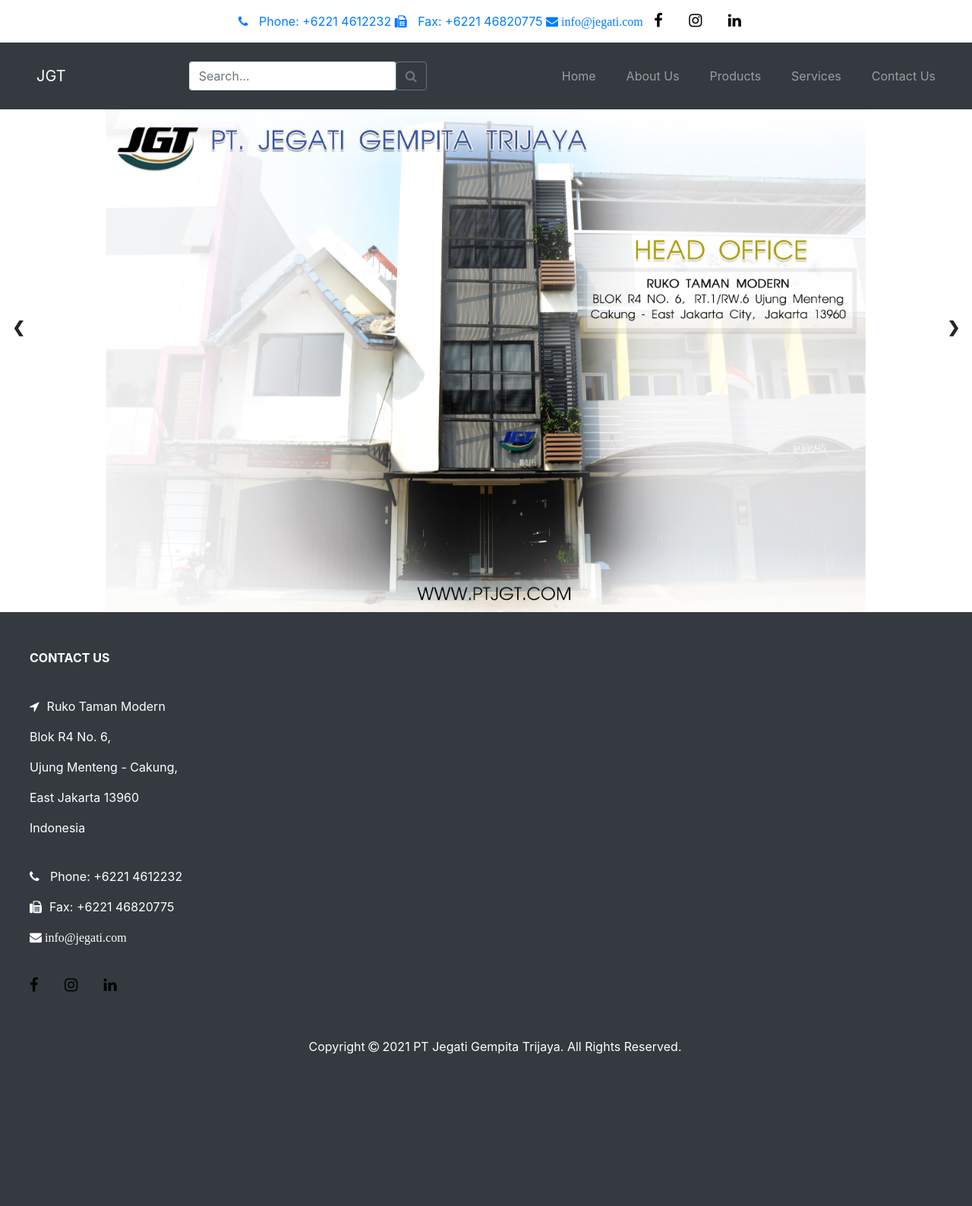
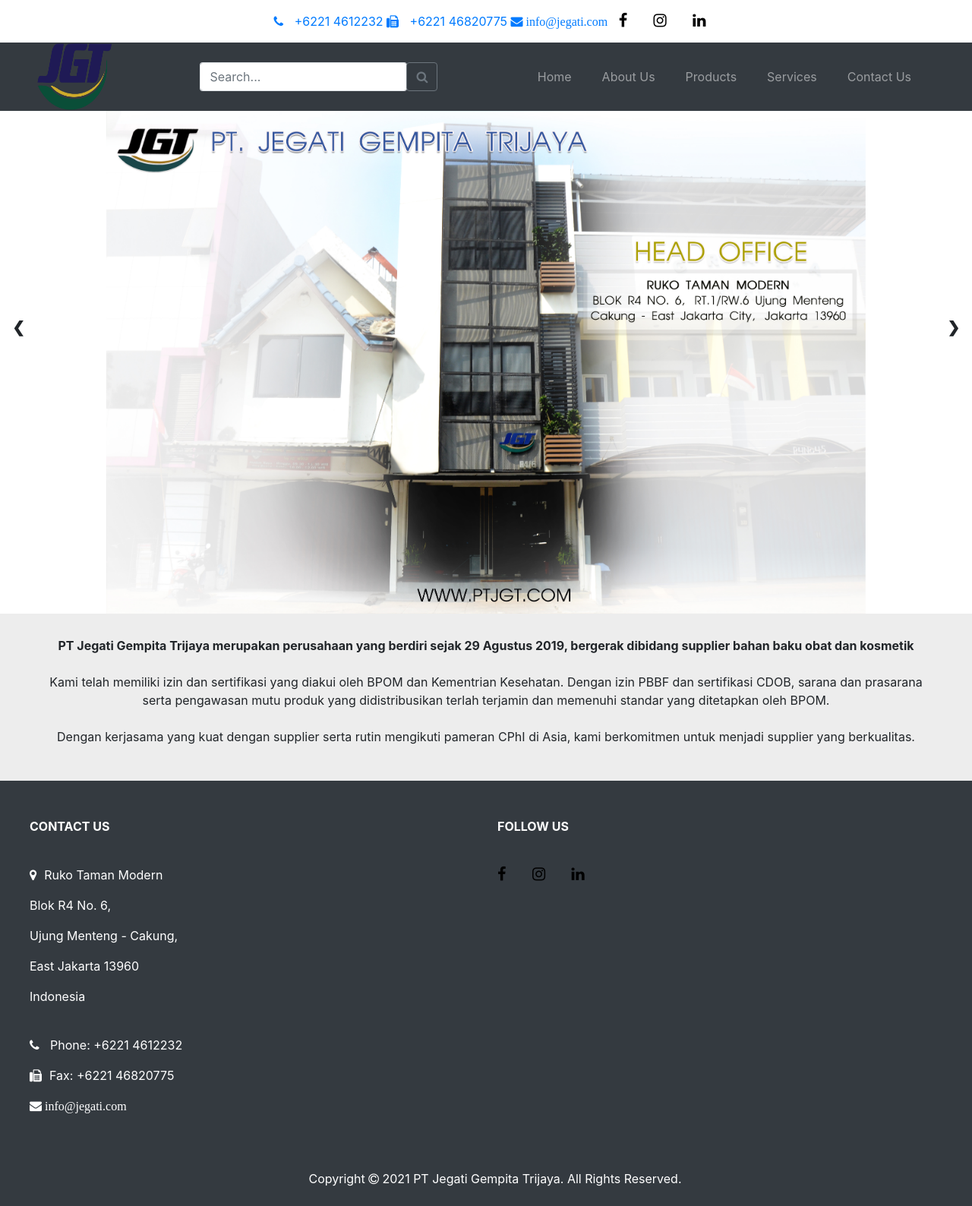
Before and after one commit to jennitirok/jegati-website, a Flask app: page / in a window 1280 px wide. Shown: the whole page at 76% size. Before the commit the page ends 1388 px from the top, so only its background shows below. Run offline with Flask 2, Linux system fonts and the light colour scheme; some libraries are stand-ins or nearby versions.

Commit message:
Added Company Logo to Navbar

```diff
--- a/website/templates/base.html
+++ b/website/templates/base.html
@@ -31,28 +31,23 @@
                 text-decoration: none;
                 color: white;
             }
-
             .nav-item a:hover {
                 background-color: #00043f;
                 color: white;
                 transition: all 0.2s ease-in-out;
             }
-
             .nav-item a.active {
                 background-color: #00043f;
                 color: white;
             }
-
-            .fa-location-arrow, .fa-phone, .fa-fax, .fa-envelope {
+            .fa-map-marker, .fa-phone, .fa-fax, .fa-envelope {
                 margin-right: 10px;
             }
-
             .fa-facebook, .fa-instagram, .fa-linkedin {
                 font-size: 20px;
                 color: black;
                 margin-right: 30px;
             }
-
             #footer {
                 color: white;
             }
@@ -63,8 +58,8 @@
         <!-- Header -->
         <div class="header text-center pt-3">
             <ul class="contacts">
-                <a href="#"><i class="fa fa-phone" aria-hidden="true"></i> Phone: +6221 4612232</li></a>
-                <a href="#"><i class="fa fa-fax" aria-hidden="true"></i> Fax: +6221 46820775</a>
+                <a href="#"><i class="fa fa-phone" aria-hidden="true"></i> +6221 4612232</li></a>
+                <a href="#"><i class="fa fa-fax" aria-hidden="true"></i> +6221 46820775</a>
                 <a href="#"><i class="fa fa-envelope" aria-hidden="true"> info@jegati.com</i></a>
                 <a href="#" class="fa fa-facebook"></a>
                 <a href="#" class="fa fa-instagram"></a>
@@ -73,12 +68,14 @@
         </div>
 
         <!-- Navbar -->
-        <nav class="navbar navbar-expand-lg navbar-dark bg-dark justify-content-between sticky-top py-4 pl-5">
-            <a class="navbar-brand" href="#">JGT</a>
+        <nav class="navbar navbar-expand-lg navbar-dark bg-dark justify-content-between sticky-top py-0 px-5">
+            <a class="navbar-brand py-0 my-0" href="/">
+                <img src="{{url_for('static', filename='logo.png')}}" alt="JGT" width="100" height="90">
+            </a>
             <!-- Search Bar -->
             <div>
                 <form class="form-inline justify-content-center" style="text-align: center;">
-                    <input class="form-control py-2 border-right-0 border" type="search" placeholder="Search...">
+                    <input class="form-control border-right-0 border" type="search" placeholder="Search...">
                     <span class="input-group-append">
                         <button class="btn btn-outline-secondary" type="submit">
                             <i class="fa fa-search"></i>
@@ -114,12 +111,12 @@
         {% block content %}{% endblock %}
 
         <!-- Footer -->
-        <footer>
-            <div class="container-fluid bg-dark" id="footer">
-                <div class="row-10 py-5 pl-4">
+        <footer class="container-fluid bg-dark" id="footer">
+            <div class="row py-5 px-4">
+                <div class="col-6">
                     <p><b>CONTACT US</b></p>
                     <br>
-                    <p><i class="fa fa-location-arrow" aria-hidden="true"></i>Ruko Taman Modern</p>
+                    <p><i class="fa fa-map-marker" aria-hidden="true"></i>Ruko Taman Modern</p>
                     <p>Blok R4 No. 6,</p>
                     <p>Ujung Menteng - Cakung,</p>
                     <p>East Jakarta 13960</p>
@@ -128,14 +125,17 @@
                     <p><i class="fa fa-phone" aria-hidden="true"></i> Phone: +6221 4612232</p>
                     <p><i class="fa fa-fax" aria-hidden="true"></i>Fax: +6221 46820775</p>
                     <p><i class="fa fa-envelope" aria-hidden="true"> info@jegati.com</i></p>
+                </div>
+                <div class="col-6">
+                    <p><b>FOLLOW US</b></p>
                     <br>
                     <a href="#" class="fa fa-facebook"></a>
                     <a href="#" class="fa fa-instagram"></a>
                     <a href="#" class="fa fa-linkedin"></a>
                 </div>
-                <div class="row-2 py-2 pl-4 text-center">
-                    <p>Copyright <i class="fa fa-copyright" aria-hidden="true"></i> 2021 PT Jegati Gempita Trijaya. All Rights Reserved.</p>
-                </div>
+            </div>
+            <div class="row-2 text-center py-2 pl-4">
+                <p>Copyright <i class="fa fa-copyright" aria-hidden="true"></i> 2021 PT Jegati Gempita Trijaya. All Rights Reserved.</p>
             </div>
         </footer>
 
--- a/website/templates/home.html
+++ b/website/templates/home.html
@@ -49,6 +49,14 @@
             font-size: 10px;
         }
     }
+    .center {
+        text-align: center;
+    }
+    #description {
+        background-color: #ededed;
+        padding-top: 30px;
+        padding-bottom: 30px;
+    }
 </style>
 
 <!-- Slide Show -->
@@ -70,6 +78,23 @@
 <a class="prev" onclick="nextSlides(-1)">&#10094</a>
 <a class="next" onclick="nextSlides(1)">&#10095</a>
 
+<!-- Company Description -->
+<div class="container-fluid">
+    <div class="row px-5" id="description">
+        <p class="center"><strong>PT Jegati Gempita Trijaya merupakan perusahaan yang berdiri sejak 29 Agustus 2019,
+            bergerak dibidang supplier bahan baku obat dan kosmetik</strong>
+            <br><br>
+            Kami telah memiliki izin dan sertifikasi yang diakui oleh BPOM dan Kementrian Kesehatan.
+            Dengan izin PBBF dan sertifikasi CDOB, sarana dan prasarana serta pengawasan mutu produk
+            yang didistribusikan terlah terjamin dan memenuhi standar yang ditetapkan oleh BPOM.
+            <br><br>
+            Dengan kerjasama yang kuat dengan supplier serta rutin mengikuti pameran CPhI di Asia, kami
+            berkomitmen untuk menjadi supplier yang berkualitas.
+        </p>
+    </div>
+</div>
+
+<!-- JavaScript for Slide Show -->
 <script>
     var index = 1;
     showSlides(index);
```
Also changed, not shown: website/static/logo.png (added).
